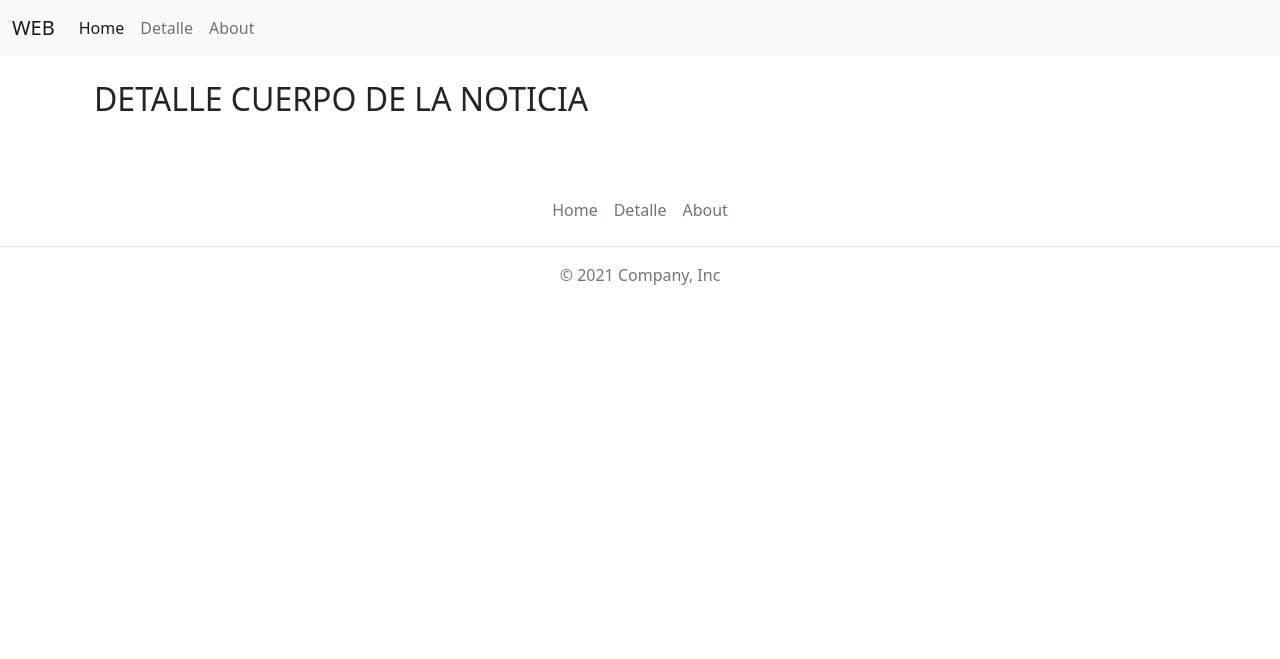
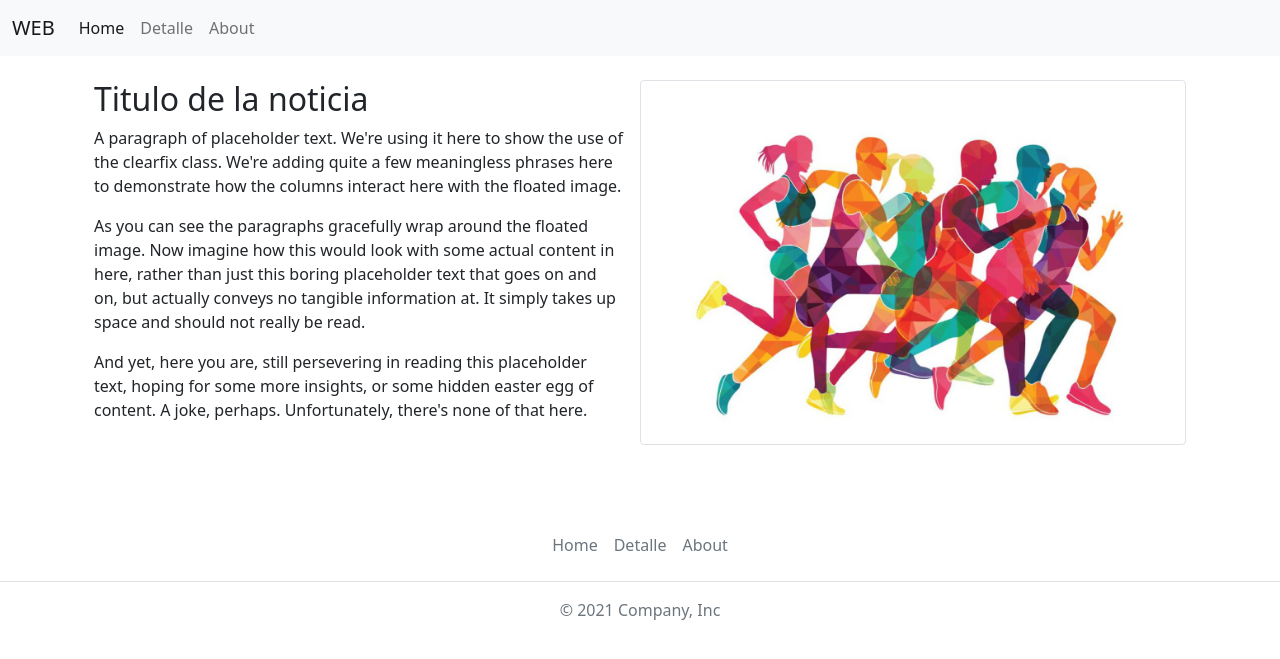
Before and after one commit to PriscilaTapia/Proyecto_Final, a Django app: template app_web/templates/app_web/detalle.html in a window 1280 px wide. Shown: the top 659 px of the page. Run offline with Django 3.2, Linux system fonts and the light colour scheme; the template is opened without the code that fills it, so the values that code supplies are empty.

Commit message:
Add files via upload

```diff
--- a/app_web/templates/app_web/detalle.html
+++ b/app_web/templates/app_web/detalle.html
@@ -1,10 +1,28 @@
 {% extends "layout.html" %}
-
+{% load static %}
 {% block title %} DETALLE {% endblock %}
 
 
 {% block content %}
-    <h2>DETALLE CUERPO DE LA NOTICIA</h2>
 
 
+      <div class="clearfix">
+        <img src="{% static 'app_web\img\deporte.jpg'%}" class="col-md-6 float-md-end mb-3 ms-md-3 rounded img-fluid img-thumbnail" style="max-width : 50%" alt="...">
+        <h2>Titulo de la noticia</h2>
+        <p>
+          A paragraph of placeholder text. We're using it here to show the use of the clearfix class.
+          We're adding quite a few meaningless phrases here to demonstrate how the columns interact here with the floated image.
+        </p>
+
+        <p>
+          As you can see the paragraphs gracefully wrap around the floated image. Now imagine how this
+          would look with some actual content in here, rather than just this boring placeholder text that goes on and on, but actually conveys no tangible information at. It simply takes up space and should not really be read.
+        </p>
+
+        <p>
+          And yet, here you are, still persevering in reading this placeholder text, hoping for some more
+          insights, or some hidden easter egg of content. A joke, perhaps. Unfortunately, there's none of that here.
+        </p>
+      </div>
+
 {% endblock %}
```
Also changed, not shown: app_web/templates/app_web/about.html (+43 -3 lines).
